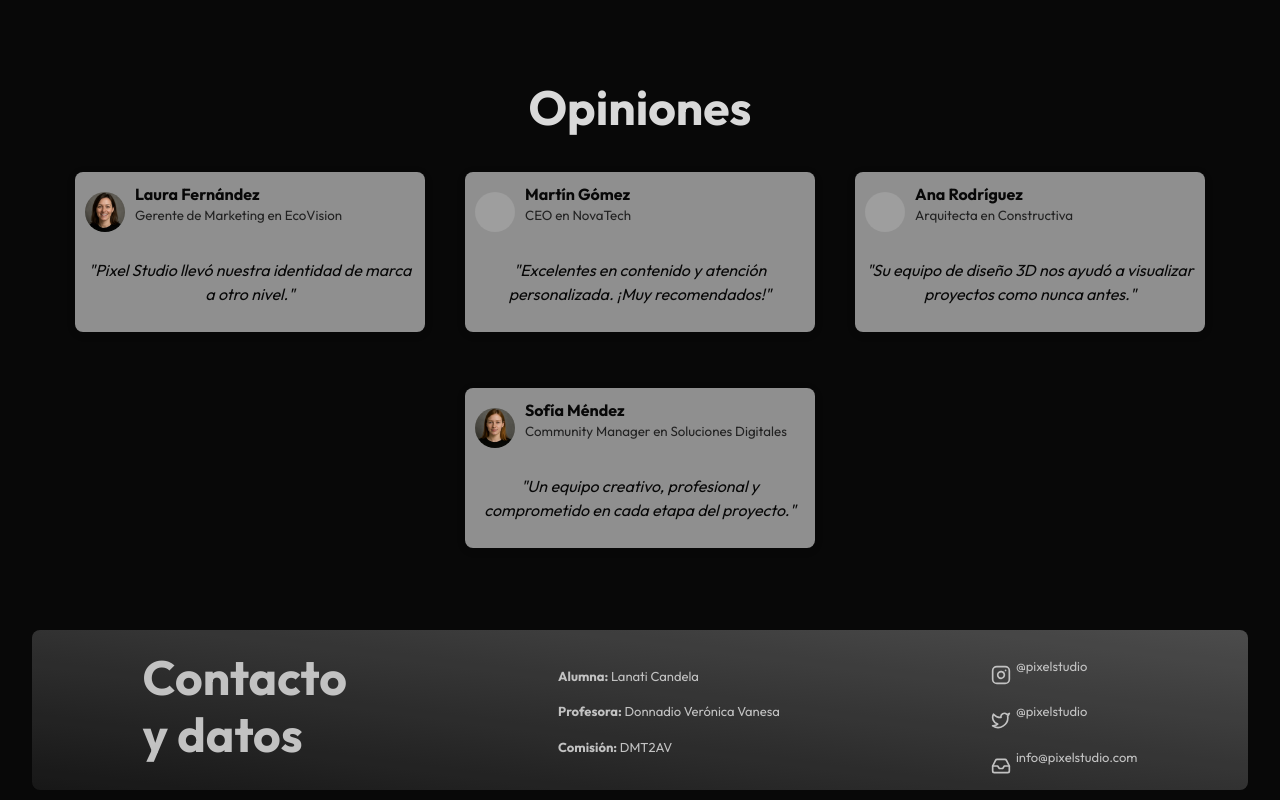
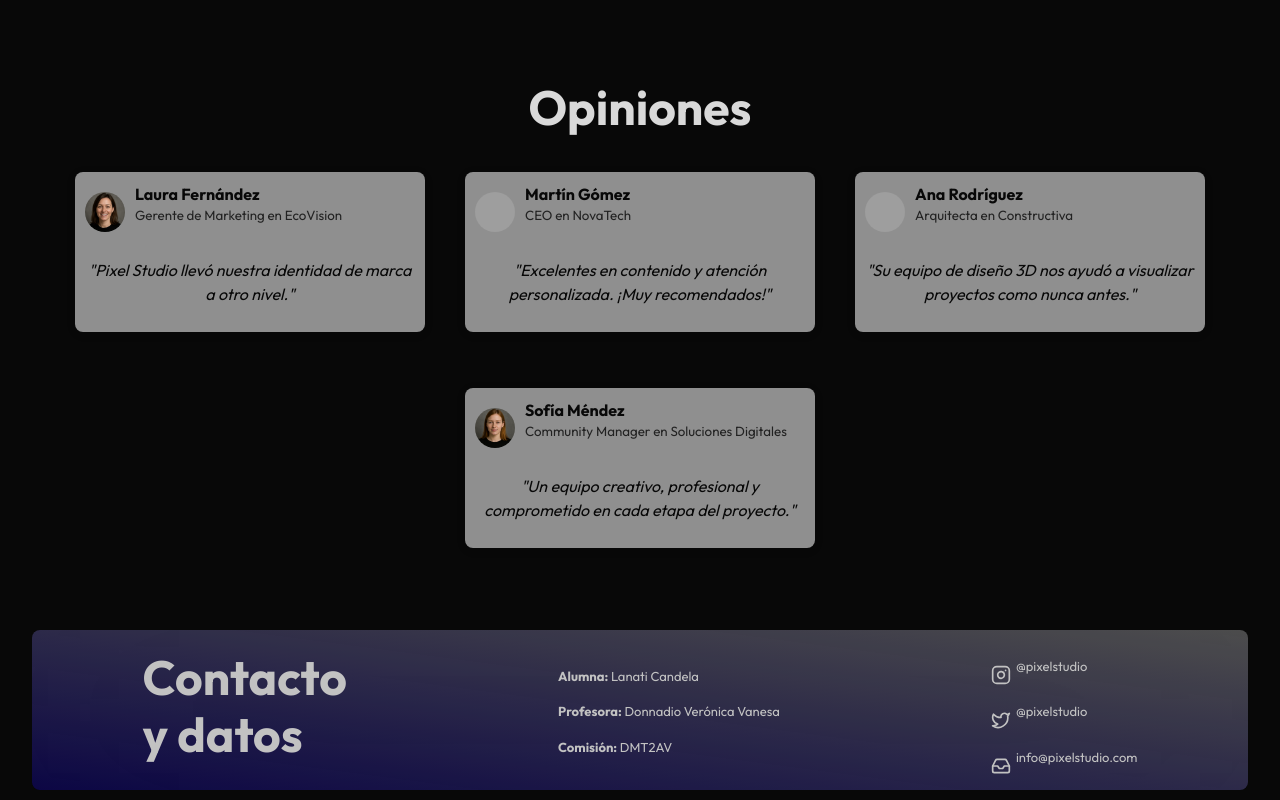
Before and after one commit to candelanati/tp2-maquetado, a website: page index.html in a window 1280 px wide. Shown: the part 2293-3093 px from the top of the page. Drawn offline with nearby package versions, Linux system fonts and the light colour scheme; some packages are replaced by stand-ins of ours; grey boxes are pictures that could not be loaded; a script that the page names is missing.

Commit message:
ajustes footer - color y footer para mobile

```diff
--- a/style.css
+++ b/style.css
@@ -142,9 +142,9 @@ footer{
 
     .contenedor-footer{
         z-index: 1;
-        height: 18rem;
+        height: 28rem;
         width: 95dvw;
-        background-image: linear-gradient(to top right, #1a1a1a,#555555);
+        background-image: linear-gradient(to top right, var(--bg-blue-low-opacity),#555555);
         border: 1px transparent;
         border-radius: 8px;
         opacity: 90%;
@@ -643,7 +643,7 @@ body{
             z-index: 1;
             height: 10rem;
             width: 95dvw;
-            background-image: linear-gradient(to top right, #1a1a1a,#555555);
+            background-image: linear-gradient(to top right, var(--bg-blue-low-opacity),#555555);
             border: 1px transparent;
             border-radius: 8px;
             opacity: 90%;
```
